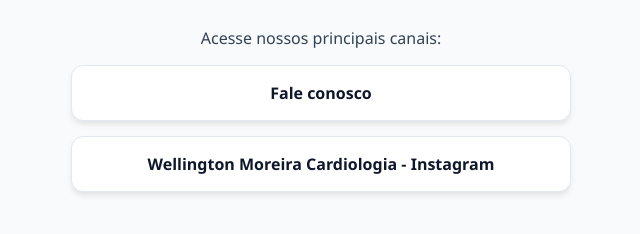
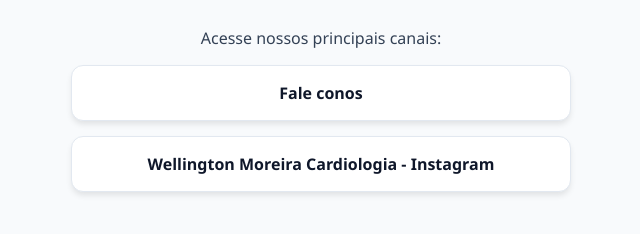
Before and after one commit to chessmakerlab-byte/meus-links-bio, a plain HTML site: page public/wellington_moreira_cardiologia.html in a window 1280 px wide. Shown: the part 214-448 px from the top of the page, 319-959 px from the left. Drawn offline with Linux system fonts and the light colour scheme.

Commit message:
Atualizacao de links via Notion

```diff
--- a/public/wellington_moreira_cardiologia.html
+++ b/public/wellington_moreira_cardiologia.html
@@ -25,7 +25,7 @@
 
     <p>Acesse nossos principais canais:</p>
     <div class="links-container">
-        <a href="(https://wa.me/5543996580026)" target="_blank" class="botao-link">Fale conosco</a>
+        <a href="(https://wa.me/5543996580026)" target="_blank" class="botao-link">Fale conos</a>
         <a href="https://www.instagram.com/wmcardiologia/" target="_blank" class="botao-link">Wellington Moreira Cardiologia - Instagram</a>
     </div>
 </body>
```
